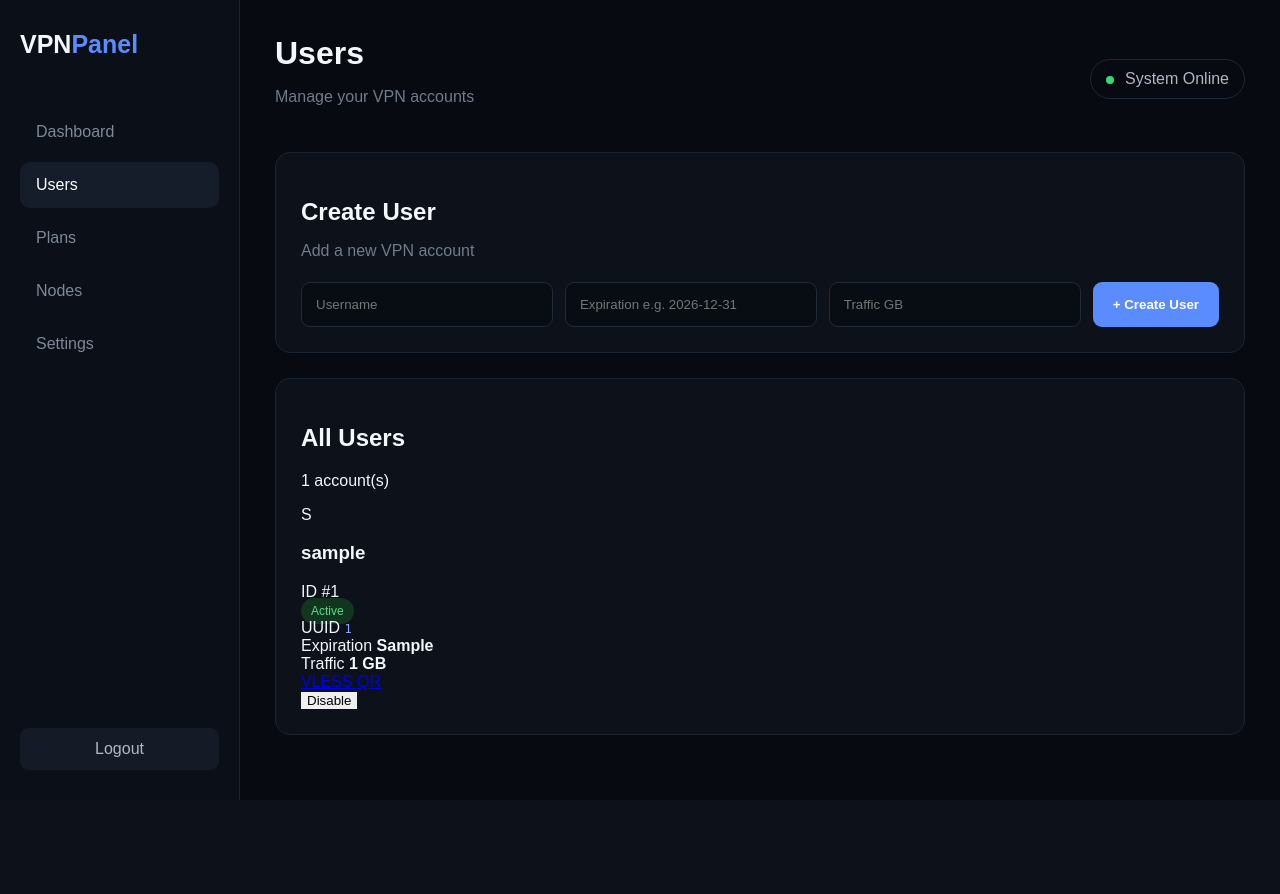
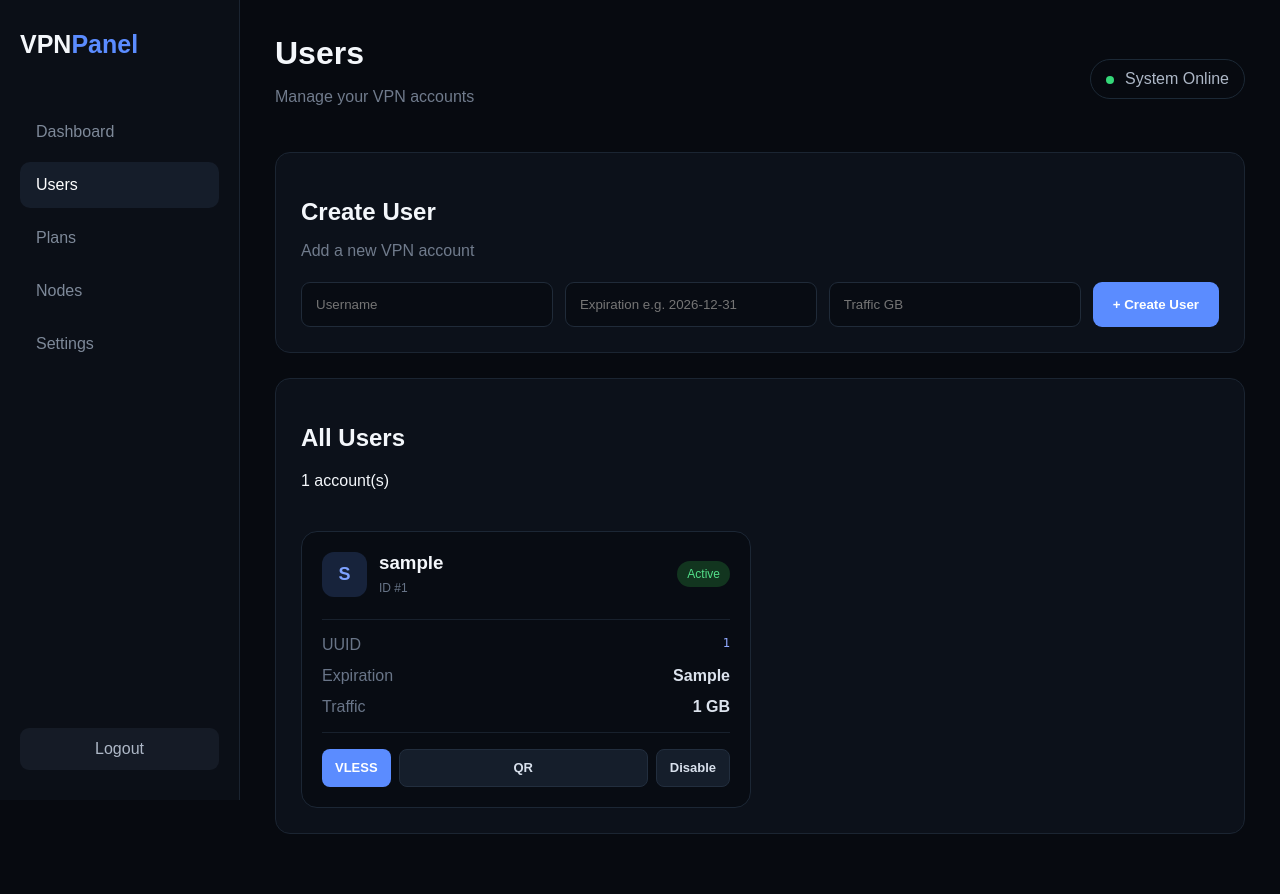
Before and after one commit to 4-panel/4-panel, a FastAPI app: page /users in a window 1280 px wide. Before the commit the page ends 800 px from the top, so only its background shows below. Run offline with FastAPI, Linux system fonts and the light colour scheme; the visitor is signed in with stand-in values (Sample User, id 1); tables that the repository leaves empty hold one stand-in row (values such as "Sample post").

Commit message:
Update style.css

```diff
--- a/static/style.css
+++ b/static/style.css
@@ -401,3 +401,275 @@ code {
         gap: 15px;
     }
 }
+/* USERS */
+
+.users-header {
+    display: flex;
+    justify-content: space-between;
+    align-items: center;
+    margin-bottom: 25px;
+}
+
+.user-grid {
+    display: grid;
+    grid-template-columns:
+        repeat(auto-fill, minmax(360px, 1fr));
+    gap: 18px;
+}
+
+.user-card {
+    background: #080c13;
+    border: 1px solid #1c2735;
+    border-radius: 16px;
+    padding: 20px;
+}
+
+.user-card-top {
+    display: flex;
+    align-items: center;
+    gap: 12px;
+    margin-bottom: 22px;
+}
+
+.avatar {
+    width: 45px;
+    height: 45px;
+
+    display: flex;
+    align-items: center;
+    justify-content: center;
+
+    background: #17233b;
+    color: #7ea2ff;
+
+    border-radius: 12px;
+
+    font-size: 18px;
+    font-weight: bold;
+}
+
+.user-card h3 {
+    margin: 0 0 4px 0;
+}
+
+.user-id {
+    color: #687588;
+    font-size: 12px;
+}
+
+.user-card-top .badge {
+    margin-left: auto;
+}
+
+.user-info {
+    display: grid;
+    gap: 13px;
+
+    padding: 16px 0;
+
+    border-top: 1px solid #18212d;
+    border-bottom: 1px solid #18212d;
+}
+
+.user-info div {
+    display: flex;
+    justify-content: space-between;
+    gap: 15px;
+}
+
+.user-info span {
+    color: #697588;
+}
+
+.user-info strong {
+    color: #dce3ed;
+}
+
+.user-info code {
+    max-width: 220px;
+    overflow: hidden;
+    text-overflow: ellipsis;
+    white-space: nowrap;
+}
+
+.user-actions {
+    display: flex;
+    gap: 8px;
+    margin-top: 16px;
+}
+
+.user-actions form {
+    flex: 1;
+}
+
+.primary-button,
+.secondary-button {
+    display: flex;
+
+    align-items: center;
+    justify-content: center;
+
+    min-height: 38px;
+
+    padding: 8px 13px;
+
+    border-radius: 8px;
+
+    text-decoration: none;
+
+    font-size: 13px;
+    font-weight: bold;
+
+    cursor: pointer;
+}
+
+.primary-button {
+    flex: 1;
+
+    background: #5b8cff;
+    color: white;
+}
+
+.primary-button:hover {
+    background: #4778ed;
+}
+
+.secondary-button {
+    width: 100%;
+
+    background: #151e2b;
+    color: #d8e0ec;
+
+    border: 1px solid #222e3e;
+}
+
+.secondary-button:hover {
+    background: #1b2737;
+}
+
+.empty-users {
+    text-align: center;
+    padding: 60px;
+    color: #697588;
+}
+
+
+/* VLESS */
+
+.vless-panel {
+    display: grid;
+    grid-template-columns: 350px 1fr;
+    gap: 25px;
+
+    background: #0c111a;
+    border: 1px solid #1b2532;
+    border-radius: 18px;
+
+    padding: 30px;
+}
+
+.qr-box {
+    display: flex;
+    flex-direction: column;
+    align-items: center;
+    justify-content: center;
+
+    background: #080c13;
+
+    border: 1px solid #1d2836;
+    border-radius: 15px;
+
+    padding: 25px;
+}
+
+.qr-box img {
+    width: 260px;
+    height: 260px;
+
+    background: white;
+
+    padding: 10px;
+
+    border-radius: 10px;
+}
+
+.qr-box p {
+    color: #718093;
+    text-align: center;
+    font-size: 13px;
+    margin-bottom: 0;
+}
+
+.config-box {
+    display: flex;
+    flex-direction: column;
+}
+
+.config-box h2 {
+    margin-top: 0;
+}
+
+.config-box textarea {
+    width: 100%;
+    min-height: 130px;
+
+    resize: vertical;
+
+    background: #080c13;
+    color: #91aaff;
+
+    border: 1px solid #202b39;
+    border-radius: 10px;
+
+    padding: 15px;
+
+    font-family: monospace;
+    font-size: 13px;
+
+    outline: none;
+
+    margin-bottom: 15px;
+}
+
+.copy-button {
+    background: #5b8cff;
+    color: white;
+
+    padding: 13px;
+
+    border-radius: 9px;
+
+    font-weight: bold;
+}
+
+.copy-button:hover {
+    background: #4778ed;
+}
+
+.back-button {
+    margin-top: 12px;
+
+    text-align: center;
+
+    padding: 12px;
+
+    border-radius: 9px;
+
+    background: #151e2b;
+    color: #c7d0de;
+
+    text-decoration: none;
+}
+
+
+@media (max-width: 800px) {
+
+    .vless-panel {
+        grid-template-columns: 1fr;
+    }
+
+    .user-grid {
+        grid-template-columns: 1fr;
+    }
+
+}
```
